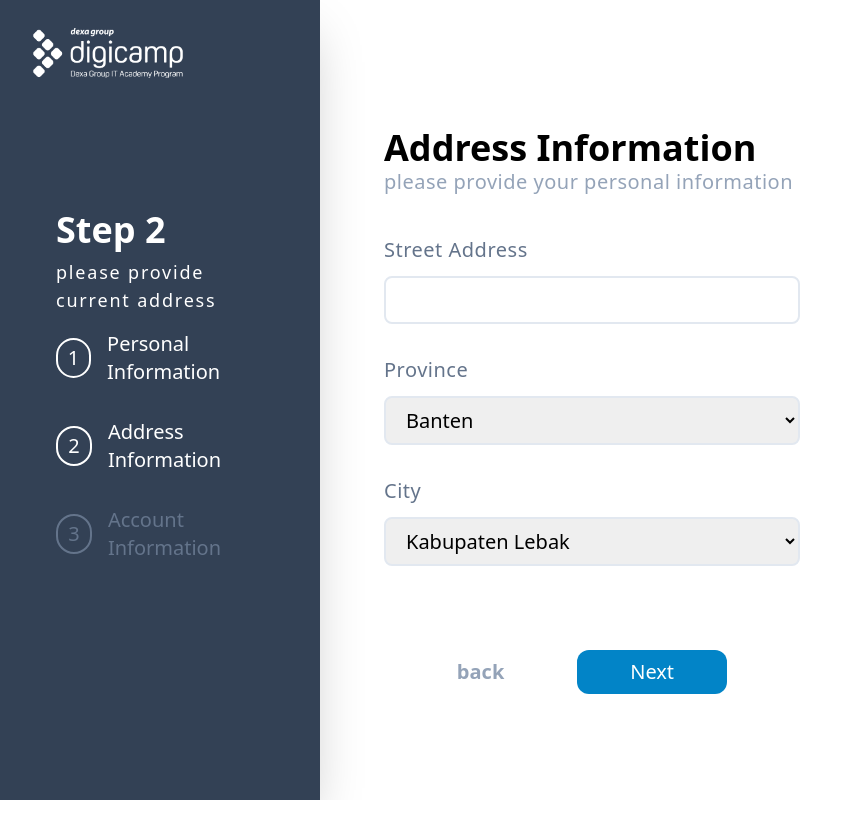
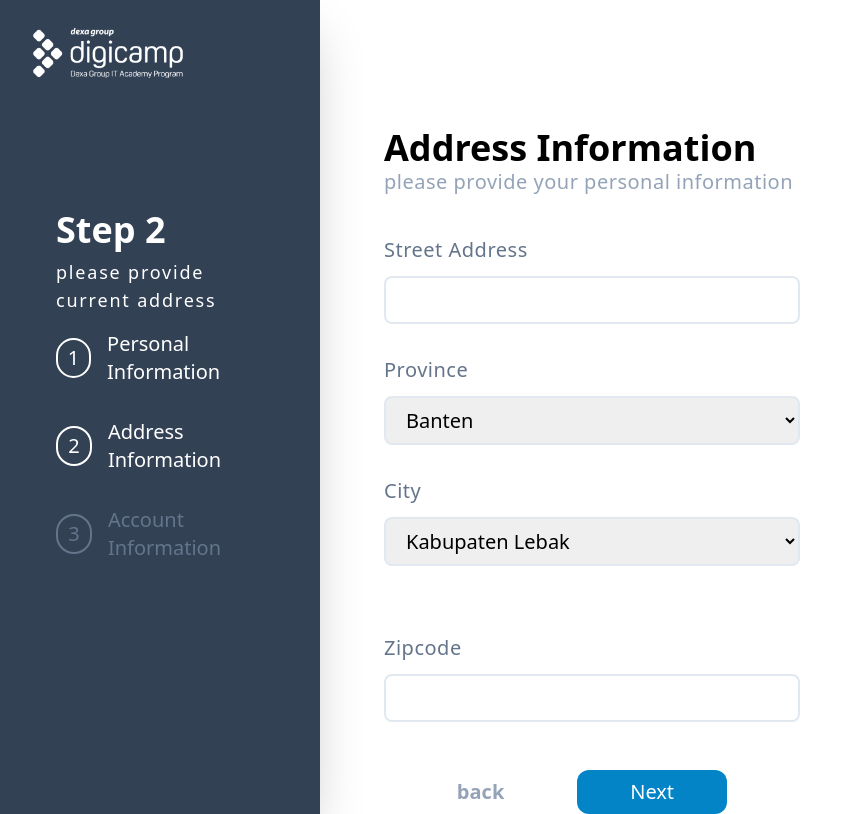
Before and after one commit to dwiadi-dd/miniproject-form-ts, a React (Vite) app: page / in a window 1280 px wide. Both pictures are taken after typing "Sample", "name@example.com" into the empty fields and a click on the button "Next". Shown: the whole page, without its empty margins (0-863 px from the left). Built offline with nearby package versions, Linux system fonts and the light colour scheme.

Commit message:
revisi zip code

```diff
--- a/src/App.tsx
+++ b/src/App.tsx
@@ -18,6 +18,7 @@ function App() {
     email: "",
     dob: "2004-01-01",
     street: "",
+    zipcode: "",
     city: "",
     province: "banten",
     username: "",
@@ -225,6 +226,27 @@ function App() {
                     </select>
                     <p className="text-red-400">{"\u00A0"}</p>
                   </div>
+                  <div className="form-group ">
+                    <label htmlFor="zipcode" className="label-input">
+                      zipcode
+                    </label>
+                    <input
+                      className="input-form"
+                      type="text"
+                      id="zipcode"
+                      name="zipcode"
+                      value={registerData.zipcode as string}
+                      onChange={(e) =>
+                        setRegisterData((prev) => ({
+                          ...prev,
+                          zipcode: e.target.value,
+                        }))
+                      }
+                      pattern="[0-9]{1,5}"
+                      title="address zipcode Must be 5 Characters or longer"
+                      required
+                    />
+                  </div>
                 </>
               ) : step === 2 ? (
                 <>
--- a/src/components/Welcome.tsx
+++ b/src/components/Welcome.tsx
@@ -8,7 +8,7 @@ export default function Welcome({ registerData }: RegsiterDataTypeObject) {
   return (
     <div className=" flex flex-col mx-auto">
       <h1 className="text-center text-4xl font-semibold tracking-widest">
-        Welcome to Kotlek {username}!
+        Welcome {username}!
       </h1>
       <img
         src={avatar}
--- a/src/utils.ts
+++ b/src/utils.ts
@@ -10,6 +10,7 @@ export type RegsiterDataType = {
   email: string | null;
   dob: string | null;
   street: string | null;
+  zipcode: string | null;
   city: string | null;
   province: string;
   username: string | null;
```
